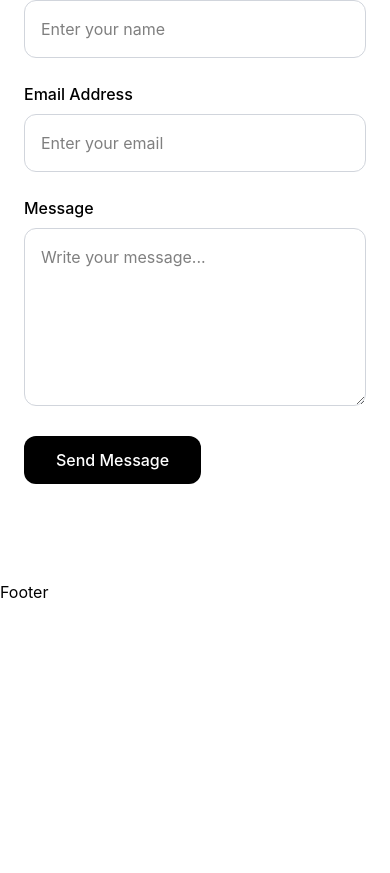
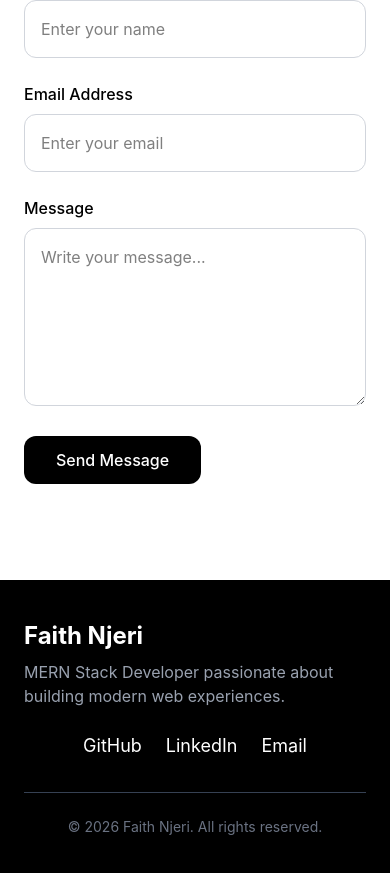
Before and after one commit to fn-ui/Personal-Portfolio, a React (Vite) app: page / in a window 390 px wide. Shown: the part 3035-3908 px from the top of the page. Before the commit the page ends 3639 px from the top, so only its background shows below. Built offline with nearby package versions, Linux system fonts and the light colour scheme.

Commit message:
Built responsive footer section

```diff
--- a/src/components/Footer.jsx
+++ b/src/components/Footer.jsx
@@ -1,7 +1,55 @@
 function Footer() {
   return (
-    <footer>
-      Footer
+    <footer className="bg-black text-white py-10 px-6">
+
+      <div className="max-w-6xl mx-auto flex flex-col md:flex-row items-center justify-between gap-6">
+
+        <div>
+
+          <h2 className="text-2xl font-bold mb-2">
+            Faith Njeri
+          </h2>
+
+          <p className="text-gray-400">
+            MERN Stack Developer passionate about building
+            modern web experiences.
+          </p>
+
+        </div>
+
+        <div className="flex gap-6 text-lg">
+
+          <a
+            href="#"
+            className="hover:text-gray-400 transition"
+          >
+            GitHub
+          </a>
+
+          <a
+            href="#"
+            className="hover:text-gray-400 transition"
+          >
+            LinkedIn
+          </a>
+
+          <a
+            href="#"
+            className="hover:text-gray-400 transition"
+          >
+            Email
+          </a>
+
+        </div>
+
+      </div>
+
+      <div className="border-t border-gray-700 mt-8 pt-6 text-center text-gray-500 text-sm">
+
+        © 2026 Faith Njeri. All rights reserved.
+
+      </div>
+
     </footer>
   )
 }
```
